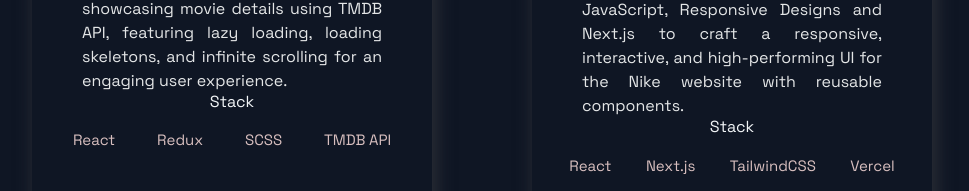
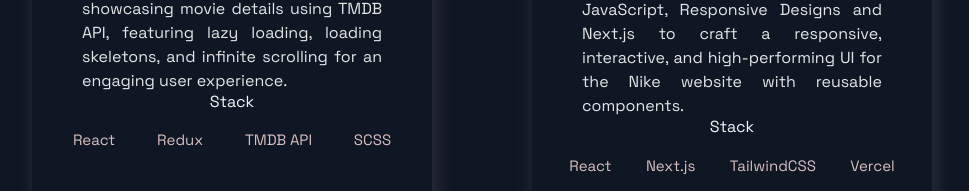
Before and after one commit to div-vik/Portfolio, a Next.js app: page / in a window 1280 px wide. Shown: the part 2133-2324 px from the top of the page, without its empty margins (158-1127 px from the left). Built offline with nearby package versions, Linux system fonts and the light colour scheme.

Commit message:
update constants

```diff
--- a/src/constants/constants.js
+++ b/src/constants/constants.js
@@ -24,7 +24,7 @@ export const projects = [
     description:
       "Developed a ReactJS application showcasing movie details using TMDB API, featuring lazy loading, loading skeletons, and infinite scrolling for an engaging user experience.",
     image: "/images/movix.png",
-    tags: ["React", "Redux", "SCSS", "TMDB API"],
+    tags: ["React", "Redux", "TMDB API", "SCSS"],
     code: "https://github.com/div-vik/movix",
     visit: "https://movix-two-rho.vercel.app/",
     id: 2,
```
